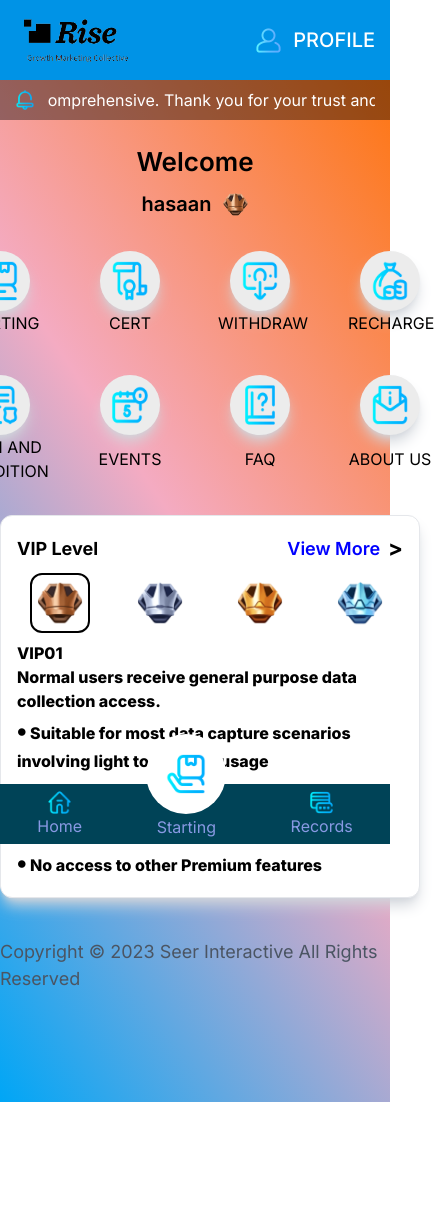
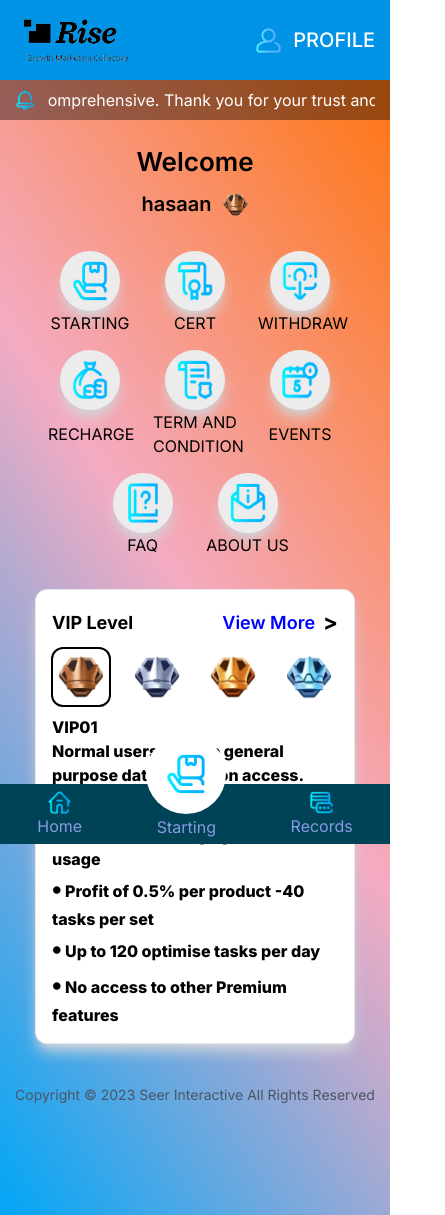
Before and after one commit to mhmAdmin1122/Rise, a Next.js app: page /page/home in a window 390 px wide. Shown: the whole page, 445 px wide, since content can reach past the window. Before the commit the page ends 1102 px from the top, so only its background shows below. Built offline with nearby package versions, Linux system fonts and the light colour scheme.

Commit message:
home page set to responsive for mobile

```diff
--- a/src/app/components/L/LevelCard.tsx
+++ b/src/app/components/L/LevelCard.tsx
@@ -38,7 +38,7 @@ const LevelCard = () => {
 
   return (
     <div className="level-detail-cardsBox grid justify-items-center w-[100%]">
-      <div className="levelDetailCard w-[420px] bg-[#fff] p-[16px] rounded-[12px] transition-all ease-in-out duration-700 shadow-lg shadow-gray-300 border-[1px] border-gray-200">
+      <div className="levelDetailCard">
         <div className="cardHeader flex items-center justify-between">
           <h2 className="font-bold text-[18px]">VIP Level</h2>
           <Link
--- a/src/app/globals.css
+++ b/src/app/globals.css
@@ -37,6 +37,7 @@ body {
   @apply px-[15px] py-[12px];
 } */
 /* Home-page */
+
 /* triggerBtn */
 .triggerBtnBox {
   @apply grid justify-center justify-items-center w-full my-[20px];
@@ -56,15 +57,20 @@ body {
 .triggerBtn div div {
   @apply w-[60px] h-[60px] bg-[#ececec] rounded-full p-[12px] flex justify-center items-center;
 }
-.triggerBtn a div img, .triggerBtn div div img {
+.triggerBtn a div img,
+.triggerBtn div div img {
   @apply w-[40px] h-[40px] cursor-pointer;
 }
-.triggerBtn a div, .triggerBtn div div {
+.triggerBtn a div,
+.triggerBtn div div {
   @apply shadow-lg shadow-gray-300;
 }
 /* triggerBtn */
 
 /* levelShortDetail */
+.levelDetailCard{
+  @apply w-[420px] bg-[#fff] p-[16px] rounded-[12px] transition-all ease-in-out duration-700 shadow-lg shadow-gray-300 border-[1px] border-gray-200;
+}
 .levelShortDetail {
   @apply font-extrabold text-[16px];
 }
@@ -232,22 +238,55 @@ body::-webkit-scrollbar-track,
 }
 /* Withdraw */
 /* SignIn_Form */
-.regesterrationForm div{
+.regesterrationForm div {
   @apply bg-[#fff] text-[#414141] border-[1px] border-gray-100 shadow-md shadow-gray-300 px-[12px] py-[8px] rounded-[4px] flex items-center justify-between my-2;
 }
-.regesterrationForm div input{
+.regesterrationForm div input {
   @apply text-[20px] font-normal outline-none;
 }
-.regesterrationForm div svg{
+.regesterrationForm div svg {
   @apply text-[#999] transition-all ease-in-out duration-1000 hover:text-[#ff0000] text-[20px];
 }
-.cline{
+.cline {
   @apply my-2 text-[16px] font-medium text-[#999];
 }
-.cline input{
+.cline input {
   @apply w-[20px] h-[20px];
 }
-.regesterrationForm .formbtn{
+.regesterrationForm .formbtn {
   @apply bg-[#ff0000] text-[20px] text-[#fff] font-bold px-[18px] py-[8px] rounded-[6px] my-2;
 }
 /* SignIn_Form */
+
+/* mobile design */
+
+@media (max-width: 600px) and (min-width: 320px) {
+  /* trigger btns box */
+  .triggerBtnBox {
+    margin-top: 20px;
+    margin-bottom: 20px;
+    display: grid;
+    width: 100%;
+    justify-content: center;
+    justify-items: center;
+  }
+  .triggerBtn {
+    margin-top: 12px;
+    margin-bottom: 12px;
+    display: flex;
+    width: 300px;
+    flex-wrap: wrap;
+    justify-content: center;
+    gap: 15px;
+  }
+  .levelDetailCard{
+    @apply w-[320px] bg-[#fff] p-[16px] rounded-[12px] transition-all ease-in-out duration-700 shadow-lg shadow-gray-300 border-[1px] border-gray-200;
+  }
+  .levelImages {
+    @apply gap-4
+  }
+  .copy-write-line{
+    @apply text-[14px]
+  }
+}
+/* mobile design */
```
